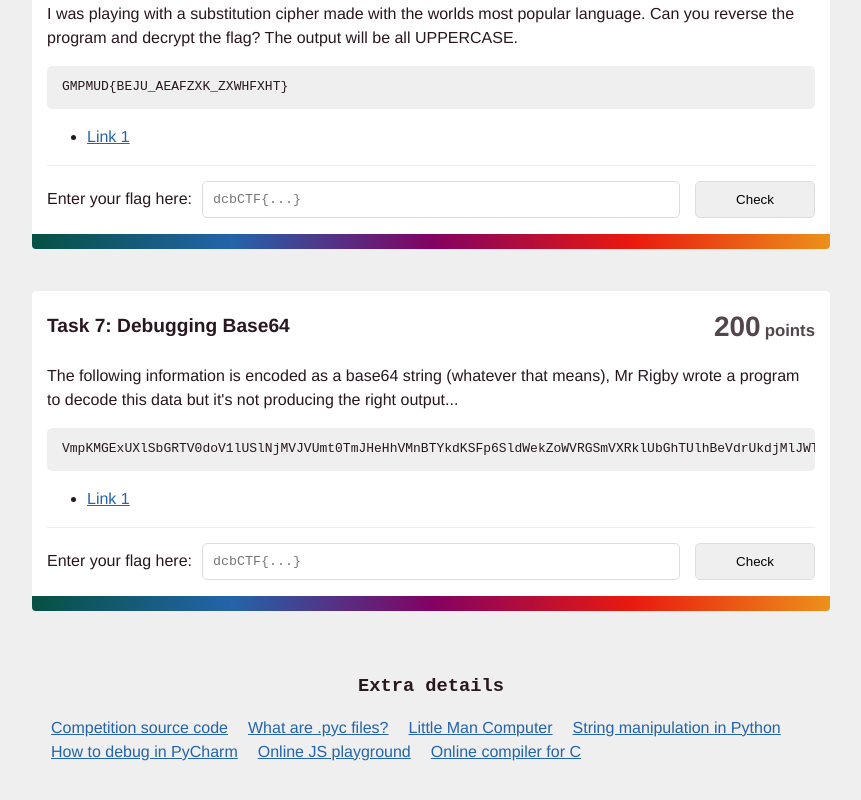
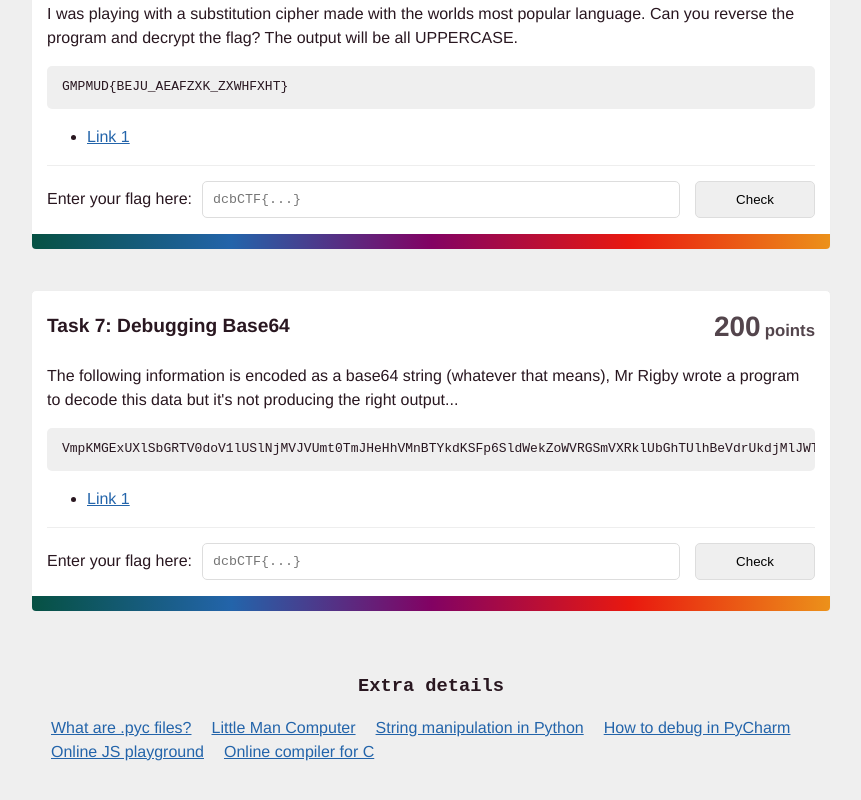
Before and after one commit to dulwichbeijing/igcse-mini-ctf-4, a Vue app: page / in a window 1280 px wide. Shown: the part 2149-2949 px from the top of the page, without its empty margins (209-1070 px from the left). Built offline with nearby package versions, Linux system fonts and the light colour scheme.

Commit message:
Remove a link to the GitHub for this contest

```diff
--- a/src/components/Competition.vue
+++ b/src/components/Competition.vue
@@ -34,7 +34,6 @@
 
     <h3>Extra details</h3>
     <ul>
-      <li><a href="https://github.com/dulwichbeijing/igcse-mini-ctf4" target="_blank">Competition source code</a></li>
       <li><a href="https://docs.fileformat.com/executable/pyc/" target="_blank">What are .pyc files?</a></li>
       <li><a href="https://peterhigginson.co.uk/LMC/" target="_blank">Little Man Computer</a></li>
       <li><a href="https://www.pythonforbeginners.com/basics/string-manipulation-in-python">String manipulation in Python</a></li>
```
